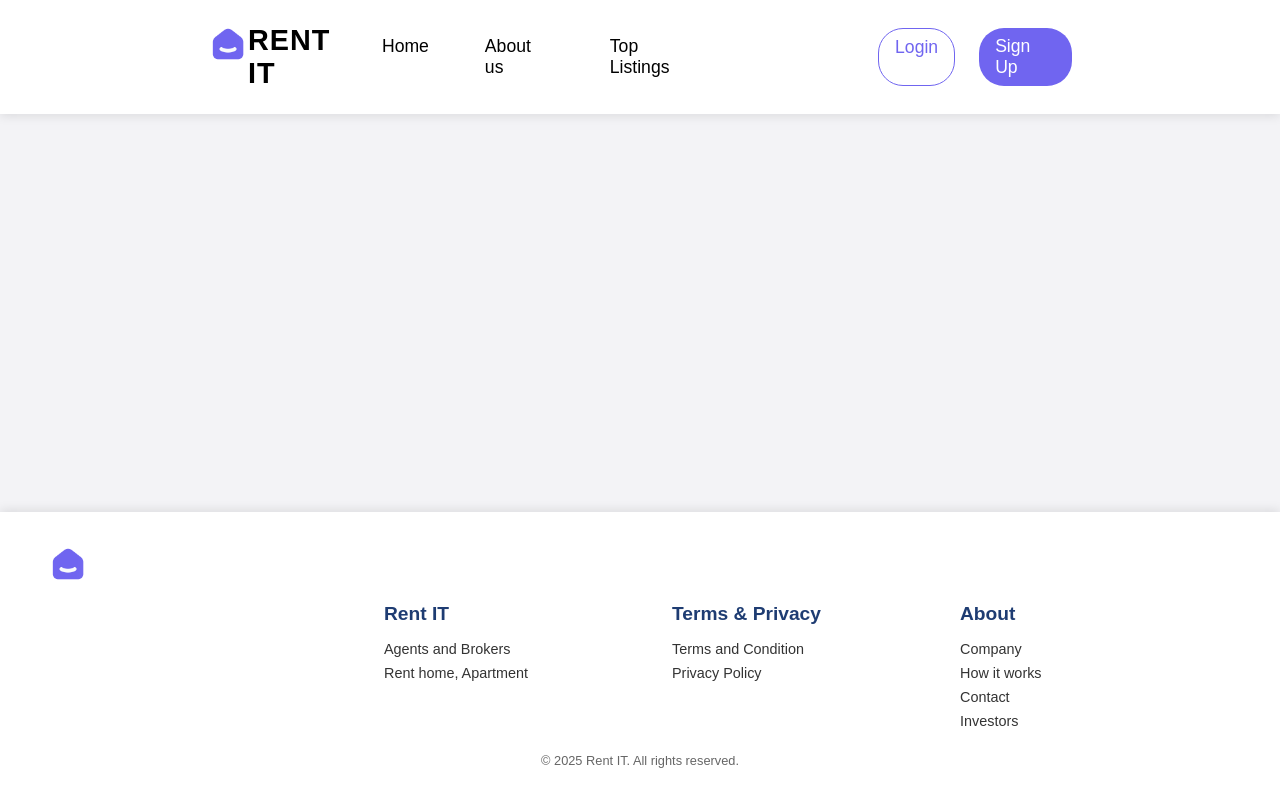
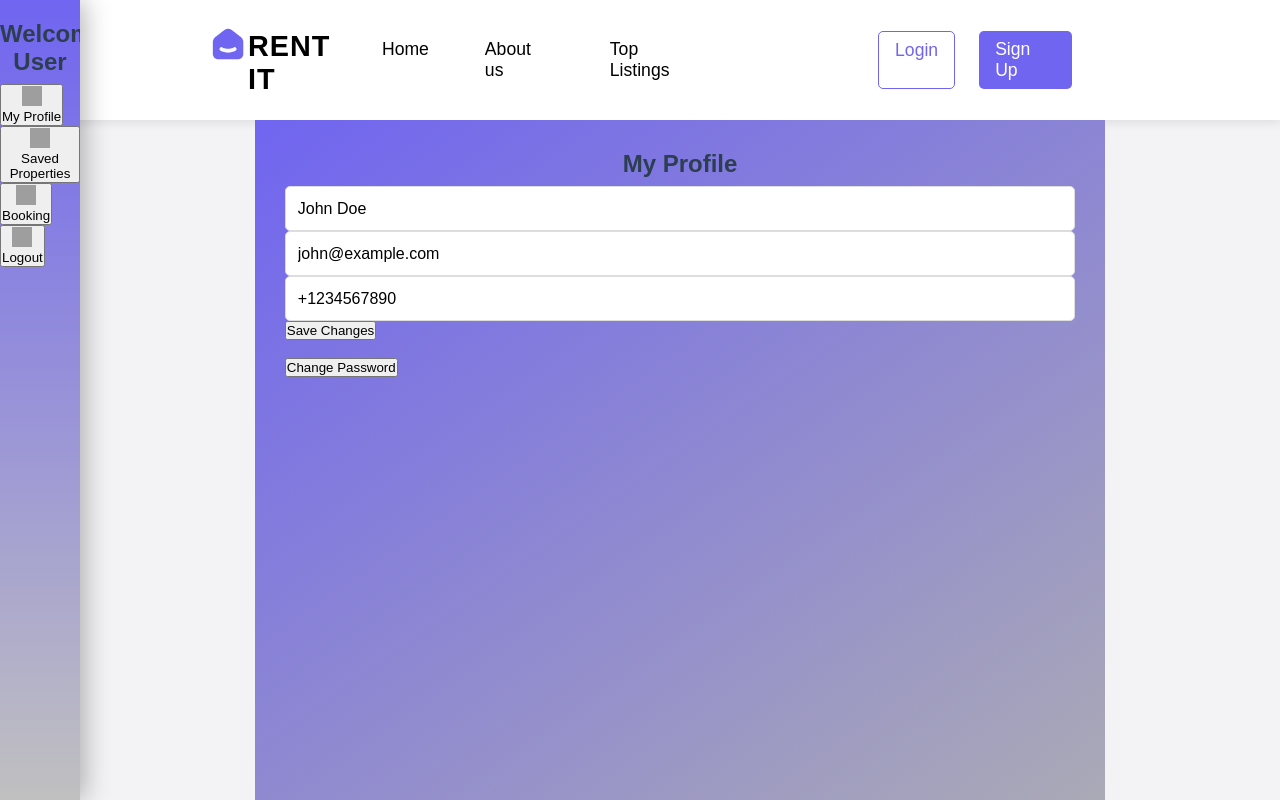
Before and after one commit to amanmahat0/Online-Rental-System-, a React (Create React App) app in the folder client/: page /UserDashBoard in a window 1280 px wide. Shown: the top 800 px of the page. Built offline with nearby package versions, Linux system fonts and the light colour scheme; grey boxes are pictures that could not be loaded.

Commit message:
added UserDashBoard and its style and also modified header, footer, landing page and routes

```diff
--- a/client/src/user/Routes/Routes.jsx
+++ b/client/src/user/Routes/Routes.jsx
@@ -8,6 +8,7 @@ import AdminLogin from "../../admin/pages/AdminLogin";
 // import VerifyEmail from "./VerifyEmail";
 // import TopListings from "./TopListings";
 import AboutUs from "../page/AboutUs/AboutUs";
+import UserDashBoard from "../page/UserDashBoard/UserDashBoard";
 
 const AppRoutes = () => {
 
@@ -23,6 +24,7 @@ const AppRoutes = () => {
       {/* <Route path="/verify-email" element={<VerifyEmail />} /> */}
       {/* <Route path="/TopListings" element={<TopListings />} /> */}
       <Route path="/AboutUs" element={<AboutUs />} />
+      <Route path="/UserDashBoard" element={<UserDashBoard />} />
     </Routes>
   );
 };
--- a/client/src/user/component/Footer/Footer.css
+++ b/client/src/user/component/Footer/Footer.css
@@ -52,3 +52,7 @@
   /* justify-content: center; */
   /* align-items: center; */
 }
+.footer-rentIt{
+  margin-top: 6px;
+  color: #000000;
+}
--- a/client/src/user/component/Footer/Footer.jsx
+++ b/client/src/user/component/Footer/Footer.jsx
@@ -15,7 +15,7 @@ const Footer = () => {
           />
         </div>
         <div>
-          <h1>Rent IT</h1>
+          <h3 className="footer-rentIt">Rent IT</h3>
         </div>
       </div>
       <div className="footer-container">
--- a/client/src/user/component/Header/Header.css
+++ b/client/src/user/component/Header/Header.css
@@ -32,6 +32,9 @@ div .landing-header .nav-links .nav:hover {
   transition: transform 0.3s ease;
   margin-left: 10rem;
 }
+.rentIt-text{
+  margin-top: 6px;
+}
 
 .logo a:hover {
   transform: scale(1.05); /* Slight zoom on hover */
@@ -56,7 +59,7 @@ div .landing-header .nav-links .nav:hover {
   background: #ffffff; /* White background for login */
   color: #7065f0; /* Black text */
   padding: 0.5rem 1rem;
-  border-radius: 25px;
+  border-radius: 5px;
   transition: all 0.3s ease;
   border: 1px solid #7065f0; /* Black border */
   margin-left: 10rem;
@@ -71,7 +74,7 @@ div .landing-header .nav-links .nav:hover {
   background: #7065f0; /* Purple background for sign-up */
   color: #ffffff; /* White text */
   padding: 0.5rem 1rem;
-  border-radius: 25px;
+  border-radius: 5px;
   transition: all 0.3s ease;
   margin-right: 10rem;
 }
--- a/client/src/user/component/Header/Header.jsx
+++ b/client/src/user/component/Header/Header.jsx
@@ -9,7 +9,7 @@ const Header = () => {
         <div className="logo">
           <Link to="/" className="rentIt">
             <img src="/Frame.png" width={40} height={40} alt="map" />
-            Rent IT
+            <p className="rentIt-text">Rent IT</p>
           </Link>
         </div>
         <div className="navigations">
--- a/client/src/user/page/LandingPage/LandingPage.css
+++ b/client/src/user/page/LandingPage/LandingPage.css
@@ -40,6 +40,7 @@
   padding: 5rem;
   /* margin-right:32rem; */
   margin-left: 8rem;
+  margin-top: 50px;
 }
 
 .landing-main h3 {
--- /dev/null
+++ b/client/src/user/page/UserDashBoard/UserDashBoard.jsx
@@ -0,0 +1,133 @@
+import { useState } from "react";
+import './UserDashBoard.css';
+
+const UserDashBoard = () => {
+  const [activeSection, setActiveSection] = useState("profile");
+  const [showPasswordSection, setShowPasswordSection] = useState(false);
+  const [profile, setProfile] = useState({
+    name: "John Doe",
+    email: "john@example.com",
+    phone: "+1234567890",
+  });
+  const [savedProperties, setSavedProperties] = useState([
+    { id: 1, name: "Luxury Apartment", location: "Downtown", price: "$1200/month" },
+    { id: 2, name: "Cozy Studio", location: "Suburb", price: "$800/month" },
+  ]);
+  const [passwordData, setPasswordData] = useState({
+    currentPass: "",
+    newPass: "",
+    confirmPass: "",
+  });
+
+  // Function to update profile details
+  const handleProfileChange = (e) => {
+    setProfile({ ...profile, [e.target.name]: e.target.value });
+  };
+
+  const editProfile = () => {
+    alert("Profile Updated!");
+  };
+
+  // Toggle password section visibility
+  const togglePassword = () => {
+    setShowPasswordSection(!showPasswordSection);
+  };
+
+  // Update password function
+  const updatePassword = () => {
+    const { currentPass, newPass, confirmPass } = passwordData;
+
+    if (!currentPass || !newPass || !confirmPass) {
+      alert("Please fill in all password fields");
+    } else if (newPass !== confirmPass) {
+      alert("New passwords do not match");
+    } else {
+      alert("Password updated successfully!");
+    }
+  };
+
+  // Handle password input changes
+  const handlePasswordChange = (e) => {
+    setPasswordData({ ...passwordData, [e.target.name]: e.target.value });
+  };
+
+  // Handle property booking
+  const bookProperty = () => {
+    alert("Booking Confirmed!");
+  };
+
+  // Remove a saved property
+  const removeProperty = (id) => {
+    setSavedProperties(savedProperties.filter((property) => property.id !== id));
+    alert("Property Removed from Saved List.");
+  };
+
+  // Logout function
+  const logout = () => {
+    alert("Logged Out!");
+  };
+
+  return (
+    <div className="dashboard-container">
+      <div className="sidebar">
+        <h2>Welcome User</h2>
+        <button onClick={() => setActiveSection("profile")}><img src="/profile.png" alt="profile" height={20} width={20}/><p className="sidebar-items">My Profile</p></button>
+        <button onClick={() => setActiveSection("saved")}><img src="/booked.png" alt="bookmark" height={20} width={20}/><p className="sidebar-items">Saved Properties</p></button>
+        <button onClick={() => setActiveSection("booking")}><img src="/profile.png" alt="booking" height={20} width={20}/><p className="sidebar-items">Booking</p></button>
+        <button onClick={logout}><img src="/logOut.png" alt="logout" height={20} width={20}/><p className="sidebar-items">Logout</p></button>
+      </div>
+
+      <div className="main-content">
+        {activeSection === "profile" && (
+          <div className="section">
+            <h2>My Profile</h2>
+            <input type="text" name="name" value={profile.name} onChange={handleProfileChange} />
+            <input type="email" name="email" value={profile.email} onChange={handleProfileChange} />
+            <input type="text" name="phone" value={profile.phone} onChange={handleProfileChange} />
+            <button onClick={editProfile}>Save Changes</button>
+            <br /><br />
+            <button onClick={togglePassword}>Change Password</button>
+
+            {showPasswordSection && (
+              <div id="password-section">
+                <h3>Change Password</h3>
+                <input type="password" name="currentPass" placeholder="Current Password" onChange={handlePasswordChange} />
+                <input type="password" name="newPass" placeholder="New Password" onChange={handlePasswordChange} />
+                <input type="password" name="confirmPass" placeholder="Confirm New Password" onChange={handlePasswordChange} />
+                <button onClick={updatePassword}>Update Password</button>
+              </div>
+            )}
+          </div>
+        )}
+
+        {activeSection === "saved" && (
+          <div className="section">
+            <h2>Saved Properties</h2>
+            {savedProperties.length > 0 ? (
+              savedProperties.map((property) => (
+                <div className="property-card" key={property.id}>
+                  <h3>{property.name}</h3>
+                  <p>Location: {property.location}</p>
+                  <p>Price: {property.price}</p>
+                  <button onClick={bookProperty}>Book Now</button>
+                  <button onClick={() => removeProperty(property.id)}>Remove</button>
+                </div>
+              ))
+            ) : (
+              <p>No saved properties.</p>
+            )}
+          </div>
+        )}
+
+        {activeSection === "booking" && (
+          <div className="section">
+            <h2>My Bookings</h2>
+            <p>You have no active bookings.</p>
+          </div>
+        )}
+      </div>
+    </div>
+  );
+};
+
+export default UserDashBoard;
```
Also changed, not shown: client/src/user/page/UserDashBoard/UserDashBoard.css (added).
